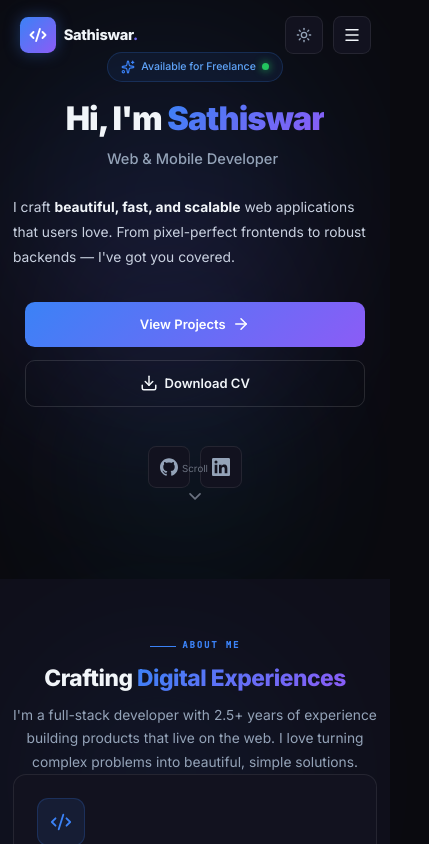
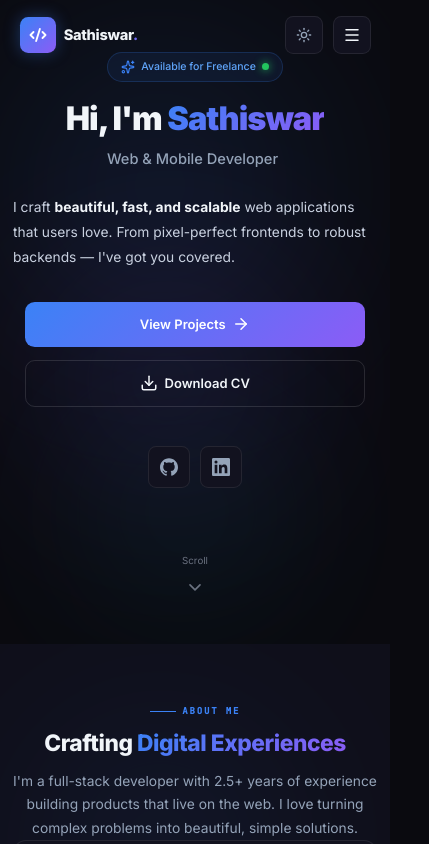
Before and after one commit to sathiswarj/portfolio, a React (Vite) app: page / in a window 390 px wide. Shown: the top 844 px of the page, 429 px wide, since content can reach past the window. Built offline with nearby package versions, Linux system fonts and the light colour scheme.

Commit message:
page updated

```diff
--- a/index.html
+++ b/index.html
@@ -13,22 +13,18 @@
     content="full-stack developer, web developer, React, Next.js, Node.js, MongoDB, freelance developer, portfolio" />
   <meta name="author" content="Sathiswar" />
   <meta name="robots" content="index, follow" />
-  <link rel="canonical" href="https://alexmorgan.dev/" />
 
   <!-- Open Graph -->
   <meta property="og:type" content="website" />
-  <meta property="og:url" content="https://alexmorgan.dev/" />
   <meta property="og:title" content="Sathiswar — Full-Stack Web Developer" />
   <meta property="og:description"
     content="Building beautiful, fast, and scalable web applications. Available for freelance work and full-time opportunities." />
-  <meta property="og:image" content="https://alexmorgan.dev/og-image.png" />
   <meta property="og:site_name" content="Sathiswar Portfolio" />
 
   <!-- Twitter Card -->
   <meta name="twitter:card" content="summary_large_image" />
   <meta name="twitter:title" content="Sathiswar — Full-Stack Web Developer" />
   <meta name="twitter:description" content="Building beautiful, fast, and scalable web applications." />
-  <meta name="twitter:image" content="https://alexmorgan.dev/og-image.png" />
 
   <!-- Theme color -->
   <meta name="theme-color" content="#0a0a0f" />
--- a/src/components/Contact.jsx
+++ b/src/components/Contact.jsx
@@ -64,7 +64,7 @@
         import.meta.env.VITE_EMAILJS_TEMPLATE_ID,
         {
           from_name: fields.name,
-          to_name: 'Alex Morgan', // Or your name
+          to_name: 'Sathiswar', // Or your name
           from_email: fields.email,
           subject: fields.subject,
           message: fields.message,
--- a/src/components/Footer.jsx
+++ b/src/components/Footer.jsx
@@ -13,7 +13,7 @@
 
 const SOCIALS = [
   { icon: <SiGithub size={18} />, label: 'GitHub', href: 'https://github.com/sathiswarj' },
-  { icon: <svg width="18" height="18" viewBox="0 0 24 24" fill="currentColor"><path d="M20.447 20.452h-3.554v-5.569c0-1.328-.027-3.037-1.852-3.037-1.853 0-2.136 1.445-2.136 2.939v5.667H9.351V9h3.414v1.561h.046c.477-.9 1.637-1.85 3.37-1.85 3.601 0 4.267 2.37 4.267 5.455v6.286zM5.337 7.433a2.062 2.062 0 01-2.063-2.065 2.064 2.064 0 112.063 2.065zm1.782 13.019H3.555V9h3.564v11.452zM22.225 0H1.771C.792 0 0 .774 0 1.729v20.542C0 23.227.792 24 1.771 24h20.451C23.2 24 24 23.227 24 22.271V1.729C24 .774 23.2 0 22.222 0h.003z" /></svg>, label: 'LinkedIn', href: 'https://linkedin.com' },
+  { icon: <svg width="18" height="18" viewBox="0 0 24 24" fill="currentColor"><path d="M20.447 20.452h-3.554v-5.569c0-1.328-.027-3.037-1.852-3.037-1.853 0-2.136 1.445-2.136 2.939v5.667H9.351V9h3.414v1.561h.046c.477-.9 1.637-1.85 3.37-1.85 3.601 0 4.267 2.37 4.267 5.455v6.286zM5.337 7.433a2.062 2.062 0 01-2.063-2.065 2.064 2.064 0 112.063 2.065zm1.782 13.019H3.555V9h3.564v11.452zM22.225 0H1.771C.792 0 0 .774 0 1.729v20.542C0 23.227.792 24 1.771 24h20.451C23.2 24 24 23.227 24 22.271V1.729C24 .774 23.2 0 22.222 0h.003z" /></svg>, label: 'LinkedIn', href: 'https://www.linkedin.com/in/sathiswar-j/' },
   { icon: <SiInstagram size={18} />, label: 'Instagram', href: 'https://instagram.com' },
 ]
 
@@ -54,7 +54,7 @@
                 <Code2 size={18} color="#fff" strokeWidth={2.5} />
               </div>
               <span style={{ fontWeight: 800, fontSize: '1.125rem', color: 'var(--heading)', letterSpacing: '-0.02em' }}>
-                Alex<span className="gradient-text">.</span>
+                Sathiswar<span className="gradient-text">.</span>
               </span>
             </div>
             <p style={{ fontSize: '0.875rem', color: 'var(--body)', lineHeight: 1.7, maxWidth: '22rem', marginBottom: '1.5rem' }}>
--- a/src/components/Hero.jsx
+++ b/src/components/Hero.jsx
@@ -343,8 +343,8 @@
           initial={{ opacity: 0 }}
           animate={{ opacity: 1 }}
           transition={{ delay: 1.2 }}
+          className="scroll-indicator"
           style={{
-            position: 'absolute', bottom: '2rem', left: '50%', transform: 'translateX(-50%)',
             background: 'none', border: 'none', cursor: 'pointer',
             display: 'flex', flexDirection: 'column', alignItems: 'center', gap: '0.25rem',
             color: 'var(--muted)', fontSize: '0.75rem',
--- a/src/components/Services.jsx
+++ b/src/components/Services.jsx
@@ -29,11 +29,7 @@
           initial="hidden"
           whileInView="visible"
           viewport={{ once: true, margin: '-50px' }}
-          style={{
-            display: 'grid',
-            gridTemplateColumns: 'repeat(auto-fill, minmax(270px, 1fr))',
-            gap: '1.5rem',
-          }}
+          className="services-grid"
         >
           {services.map((service) => {
             const Icon = service.icon
--- a/src/index.css
+++ b/src/index.css
@@ -65,7 +65,7 @@
     min-height: 100vh;
     display: flex;
     align-items: center;
-    padding-top: 7rem;
+    padding-top: 10rem;
     padding-bottom: 5rem;
   }
 }
@@ -77,8 +77,8 @@
   html { font-size: 14px; }
   .section { padding: 5rem 1.25rem; }
   .hero-section {
-    padding-top: 3rem;
-    padding-bottom: 3rem;
+    padding-top: 10rem;
+    padding-bottom: 1rem;
   }
   .hero-grid {
     grid-template-columns: 1fr !important;
@@ -99,8 +99,8 @@
   html { font-size: 13px; }
   .section { padding: 4rem 1rem; }
   .hero-section {
-    padding-top: 2rem;
-    padding-bottom: 2rem;
+    padding-top: 9.5rem;
+    padding-bottom: 1rem;
   }
 }
 
@@ -133,9 +133,38 @@
 ::selection { background: var(--accent-glow); color: var(--accent-light); }
 
 /* ─── Utilities ─────────────────────────────────────── */
-.section       { padding: 7rem 1.5rem; position: relative; }
+.section       { padding: 7rem 1.5rem; position: relative; overflow: hidden; }
 .container     { max-width: 75rem; margin-inline: auto; }
 .container-sm  { max-width: 52rem; margin-inline: auto; }
+
+.services-grid {
+  display: grid;
+  grid-template-columns: repeat(3, 1fr);
+  gap: 1.5rem;
+}
+@media (max-width: 1024px) {
+  .services-grid { grid-template-columns: repeat(2, 1fr); }
+}
+@media (max-width: 768px) {
+  .services-grid { grid-template-columns: 1fr; }
+}
+
+.scroll-indicator {
+  position: absolute;
+  bottom: 2rem;
+  left: 50%;
+  transform: translateX(-50%);
+}
+
+@media (max-width: 768px) {
+  .scroll-indicator {
+    position: relative;
+    bottom: auto;
+    left: auto;
+    transform: none;
+    margin: 2rem auto 0;
+  }
+}
 
 /* ─── Gradient Text ─────────────────────────────────── */
 .gradient-text {
```
